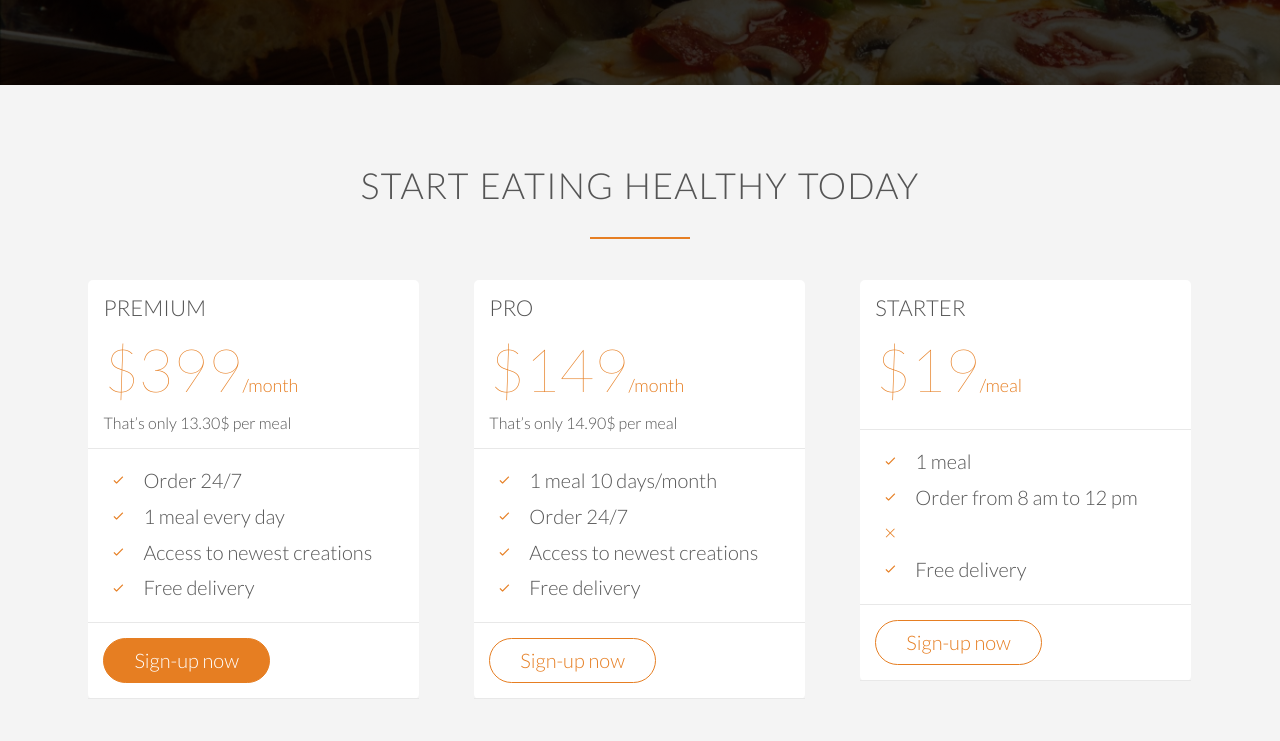
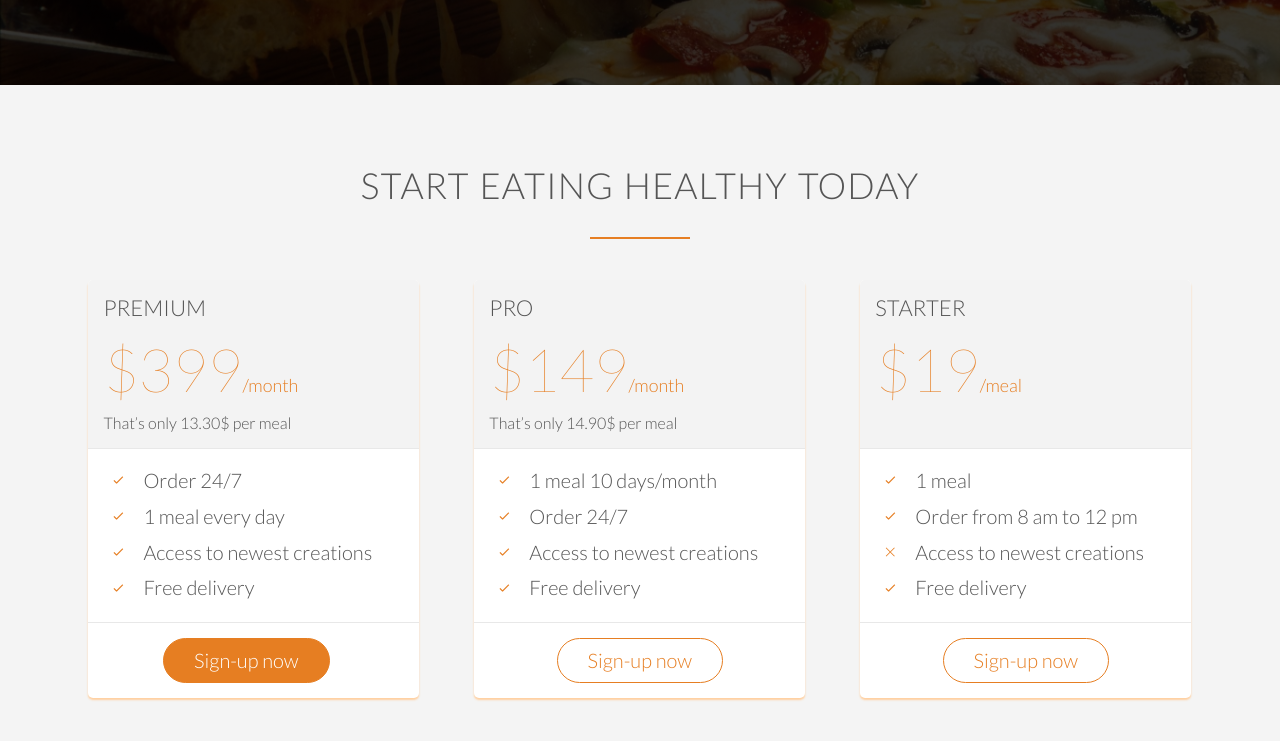
Before and after one commit to udaymondal/Killer-Foods_tempRes, a plain HTML site: page index.html in a window 1280 px wide. Shown: the part 3876-4617 px from the top of the page. Drawn offline with Linux system fonts and the light colour scheme; files whose address does not match are found by name.

Commit message:
pricing section finished

```diff
--- a/index.html
+++ b/index.html
@@ -299,13 +299,13 @@
                     <div>
                         <h3>Starter</h3>
                         <p class="plan-price">$19<span>/meal</span></p>
-                        <p class="plan-price-meal"></p>
+                        <p class="plan-price-meal">&nbsp;</p>
                     </div>
                     <div>
                         <ul>
                             <li><i class="ion-ios-checkmark-empty icon-small"></i>1 meal</li>
                             <li><i class="ion-ios-checkmark-empty icon-small"></i>Order from 8 am to 12 pm</li>
-                            <li><i class="ion-ios-close-empty icon-small"></i></li>
+                            <li><i class="ion-ios-close-empty icon-small"></i>Access to newest creations</li>
                             <li><i class="ion-ios-checkmark-empty icon-small"></i>Free delivery</li>
                         </ul>
                     </div>
--- a/resources/css/style.css
+++ b/resources/css/style.css
@@ -361,10 +361,21 @@ cite img{
     border-radius: 5px;
     width: 90%;
     margin-left: 5%;
+    box-shadow: 0 2px 2px #ffcf9f;
 }
 .plan-box div{
     padding: 15px;
     border-bottom: 1px solid #e8e8e8;
+}
+.plan-box div:first-child{
+    background-color: #f3f3f3;
+    border-top-left-radius: 5px;
+    border-top-right-radius: 5px;
+
+}
+.plan-box div:last-child{
+    text-align: center;
+    border: 0;
 }
 
 .plan-price{
```
